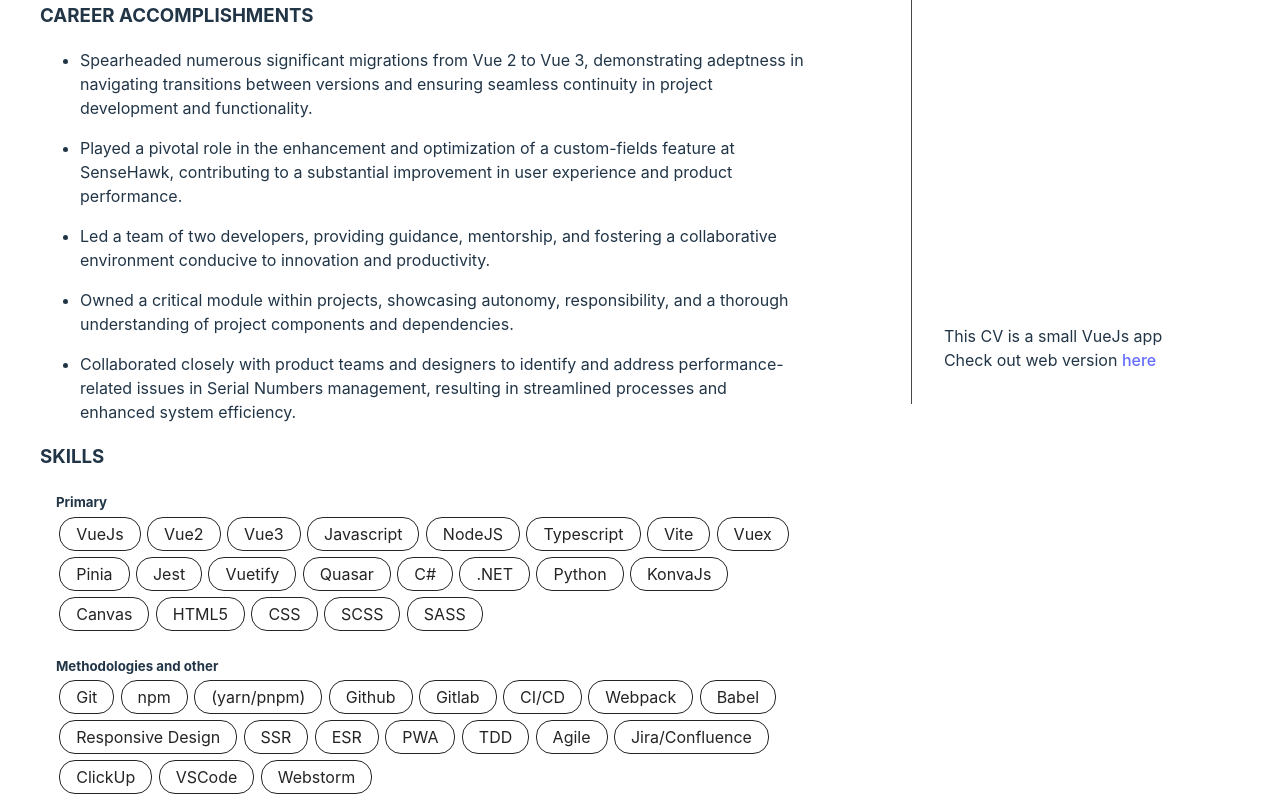
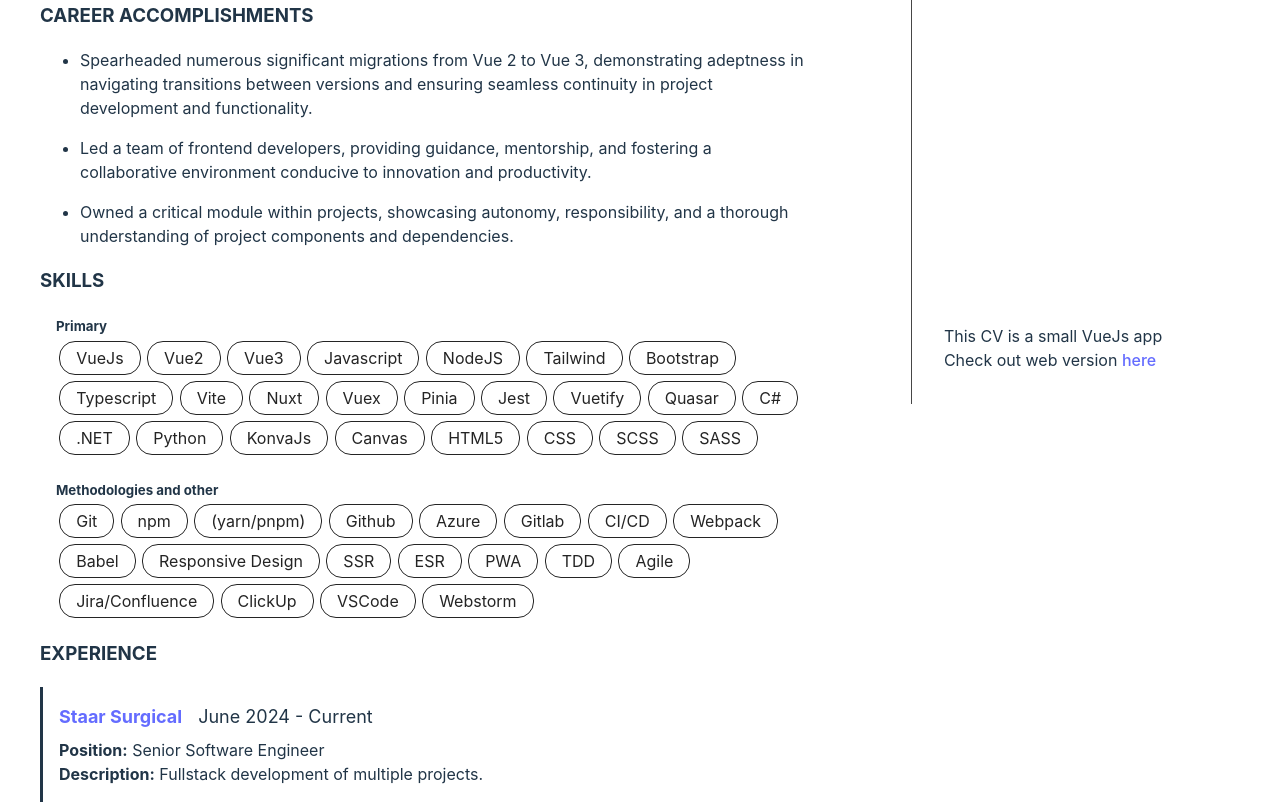
Before and after one commit to mbudzko/mbduzko_CV, a Vue app: page / in a window 1280 px wide. Shown: the part 380-1184 px from the top of the page. Built offline with nearby package versions, Linux system fonts and the light colour scheme.

Commit message:
add 2024 Nov updates

```diff
--- a/src/App.vue
+++ b/src/App.vue
@@ -2,10 +2,18 @@
 import SkillChip from "./components/SkillChip.vue";
 import WorkCard from "./components/WorkCard.vue";
 
-const skills = ['VueJs', 'Vue2', 'Vue3', 'Javascript', 'NodeJS', 'Typescript', 'Vite', 'Vuex', 'Pinia', 'Jest', 'Vuetify', 'Quasar', 'C#', '.NET', 'Python', 'KonvaJs', 'Canvas', 'HTML5', 'CSS', 'SCSS', 'SASS'];
-const secondary = ['Git', 'npm', '(yarn/pnpm)', 'Github', 'Gitlab', 'CI/CD', 'Webpack', 'Babel', 'Responsive Design', 'SSR', 'ESR', 'PWA', 'TDD', 'Agile', 'Jira/Confluence', 'ClickUp', 'VSCode', 'Webstorm',]
+const skills = ['VueJs', 'Vue2', 'Vue3', 'Javascript', 'NodeJS', 'Tailwind', 'Bootstrap', 'Typescript', 'Vite', 'Nuxt', 'Vuex', 'Pinia', 'Jest', 'Vuetify', 'Quasar', 'C#', '.NET', 'Python', 'KonvaJs', 'Canvas', 'HTML5', 'CSS', 'SCSS', 'SASS'];
+const secondary = ['Git', 'npm', '(yarn/pnpm)', 'Github', 'Azure', 'Gitlab', 'CI/CD', 'Webpack', 'Babel', 'Responsive Design', 'SSR', 'ESR', 'PWA', 'TDD', 'Agile', 'Jira/Confluence', 'ClickUp', 'VSCode', 'Webstorm',]
 
 const jobs = [
+  {
+    title: 'Staar Surgical',
+    position: 'Senior Software Engineer',
+    description: 'Fullstack development of multiple projects.',
+    startDate: 'June 2024',
+    endDate: 'Current',
+    linkedinLink: 'https://www.linkedin.com/company/staar-surgical'
+  },
   {
     title: 'Lambda Factor',
     position: 'Senior Software Engineer',
@@ -55,7 +63,7 @@ const jobs = [
           SUMMARY
         </h3>
         <p>
-          Dedicated Frontend Engineer with over 4 years of hands-on experience specializing in Vue.js, proficient in both Vue 3 and Vue 2 frameworks. Possesses a strong aptitude for problem-solving, consistently delivering innovative solutions to complex challenges. Known for exemplary work ethic and adeptness in collaborating within team environments. Experienced in diverse project landscapes encompassing various architectural paradigms. Demonstrates a keen ability to adapt and thrive in dynamic work settings while maintaining a high standard of quality and efficiency.
+          Dedicated Frontend Engineer with over 5 years of hands-on experience specializing in Vue.js, proficient in both Composition and Options APIs. Possesses a strong aptitude for problem-solving, consistently delivering innovative solutions to complex challenges. Known for exemplary work ethic and adeptness in collaborating within team environments. Experienced in diverse project landscapes encompassing various architectural paradigms. Demonstrates a keen ability to adapt and thrive in dynamic work settings while maintaining a high standard of quality and efficiency.
         </p>
       </section>
 
@@ -71,22 +79,12 @@ const jobs = [
           </li>
           <li>
             <p>
-              Played a pivotal role in the enhancement and optimization of a custom-fields feature at SenseHawk, contributing to a substantial improvement in user experience and product performance.
-            </p>
-          </li>
-          <li>
-            <p>
-              Led a team of two developers, providing guidance, mentorship, and fostering a collaborative environment conducive to innovation and productivity.
+              Led a team of frontend developers, providing guidance, mentorship, and fostering a collaborative environment conducive to innovation and productivity.
             </p>
           </li>
           <li>
             <p>
               Owned a critical module within projects, showcasing autonomy, responsibility, and a thorough understanding of project components and dependencies.
-            </p>
-          </li>
-          <li>
-            <p>
-              Collaborated closely with product teams and designers to identify and address performance-related issues in Serial Numbers management, resulting in streamlined processes and enhanced system efficiency.
             </p>
           </li>
         </ul>
```
